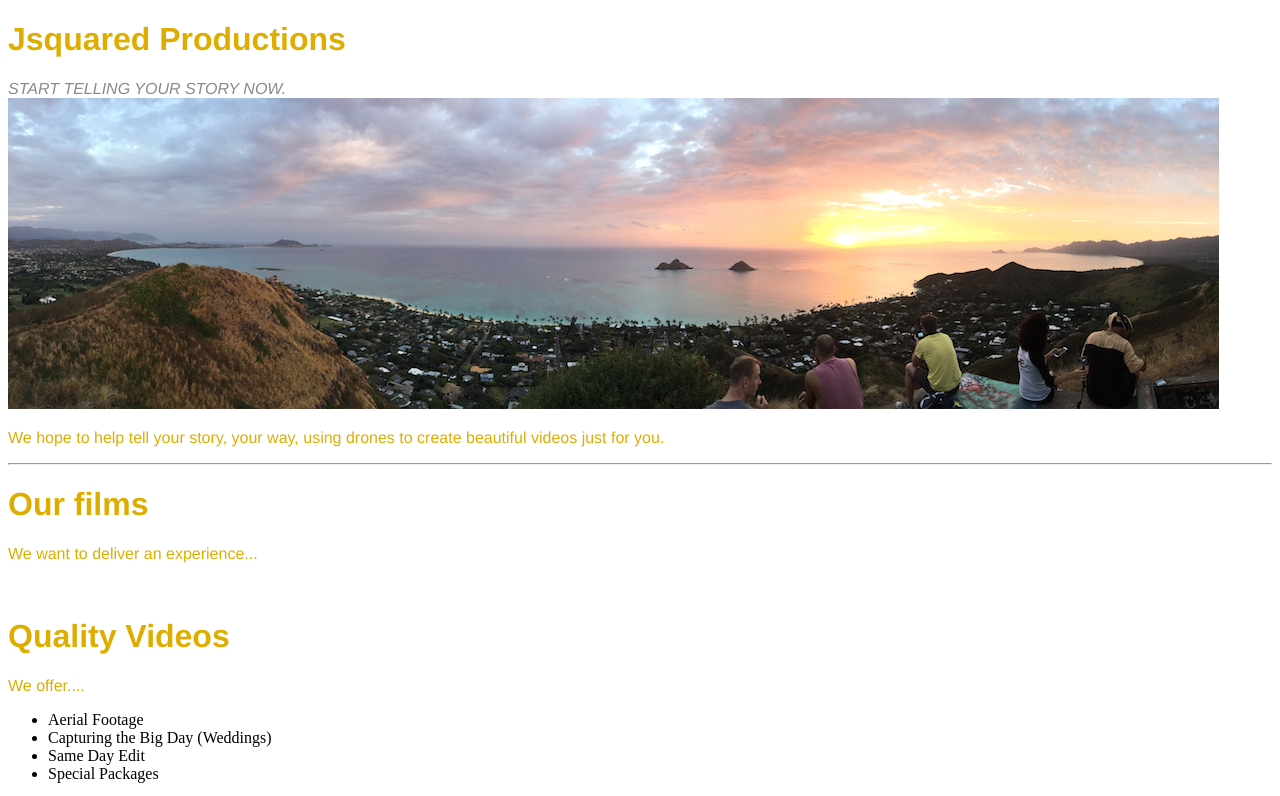
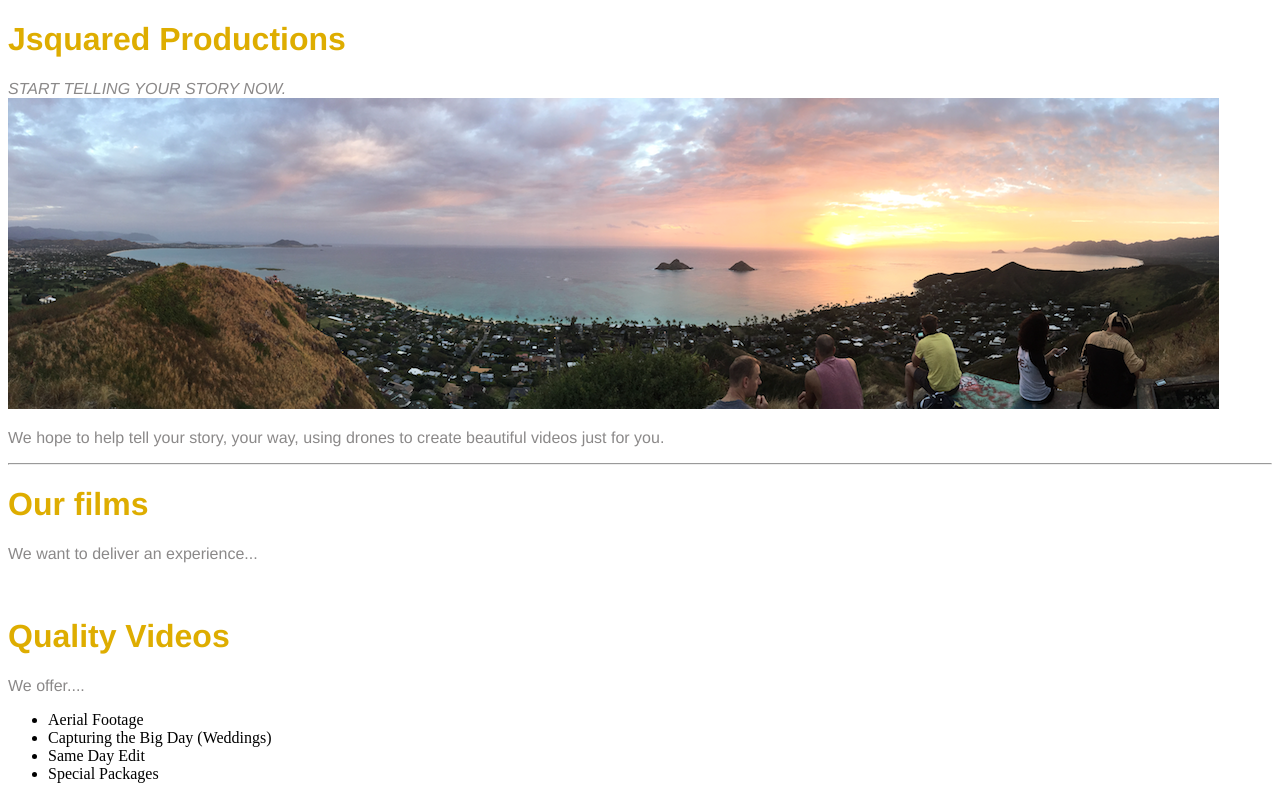
Before and after one commit to jennifermchan/jennifermchan.github.io, a plain HTML site: page unit_3/index.html in a window 1280 px wide. Shown: the top 796 px of the page. Drawn offline with Linux system fonts and the light colour scheme.

Commit message:
changes 3

```diff
--- a/unit_3/css/style.css
+++ b/unit_3/css/style.css
@@ -9,8 +9,12 @@ body {
 	text-transform: uppercase;
 }
 
-h1, p {
+h1 {
 	color: #dead00;
 	font-family: helvetica, sans-serif;
+}
 
+p {
+	color: #8b8989;
+	font-family: helvetica, sans-serif;
 }
```
